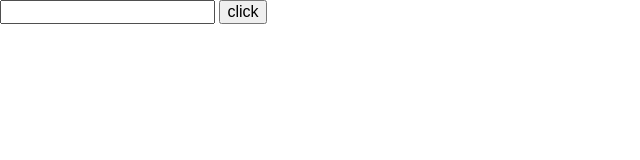
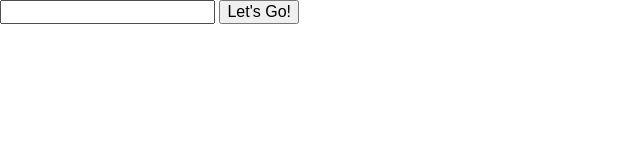
Before and after one commit to brentlinds/tattApp, a plain HTML site: page index.html in a window 1280 px wide. Shown: the full height of the page, 0-640 px from the left. Drawn offline with nearby package versions, Linux system fonts and the light colour scheme.

Commit message:
brents first commit

```diff
--- a/index.html
+++ b/index.html
@@ -11,7 +11,7 @@
     <form action="">
         <input type="text">
 
-        <button type="submit">click</button>
+        <button type="submit">Let's Go!</button>
     </form>
 
     <div class="results"></div>
```
